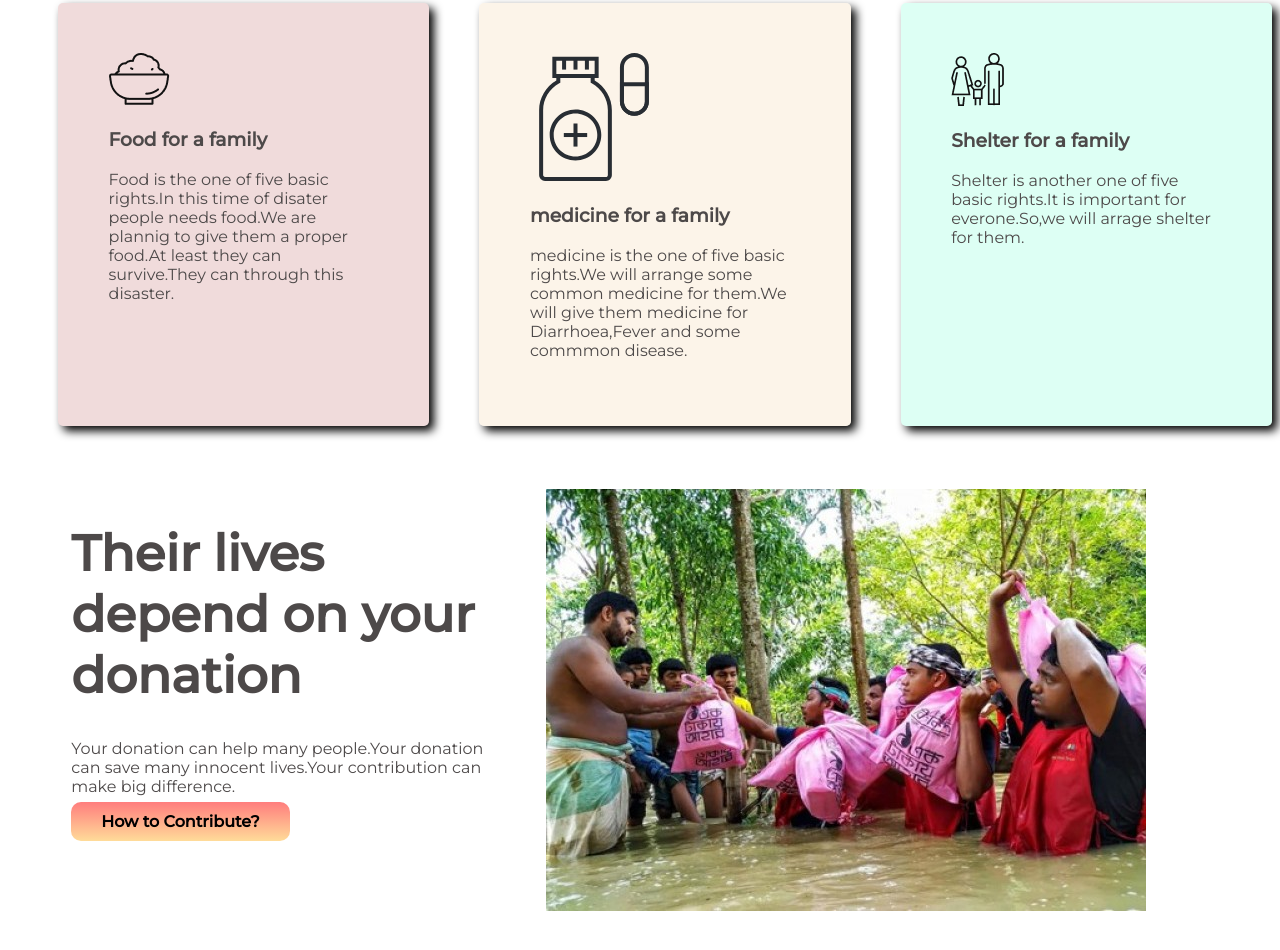
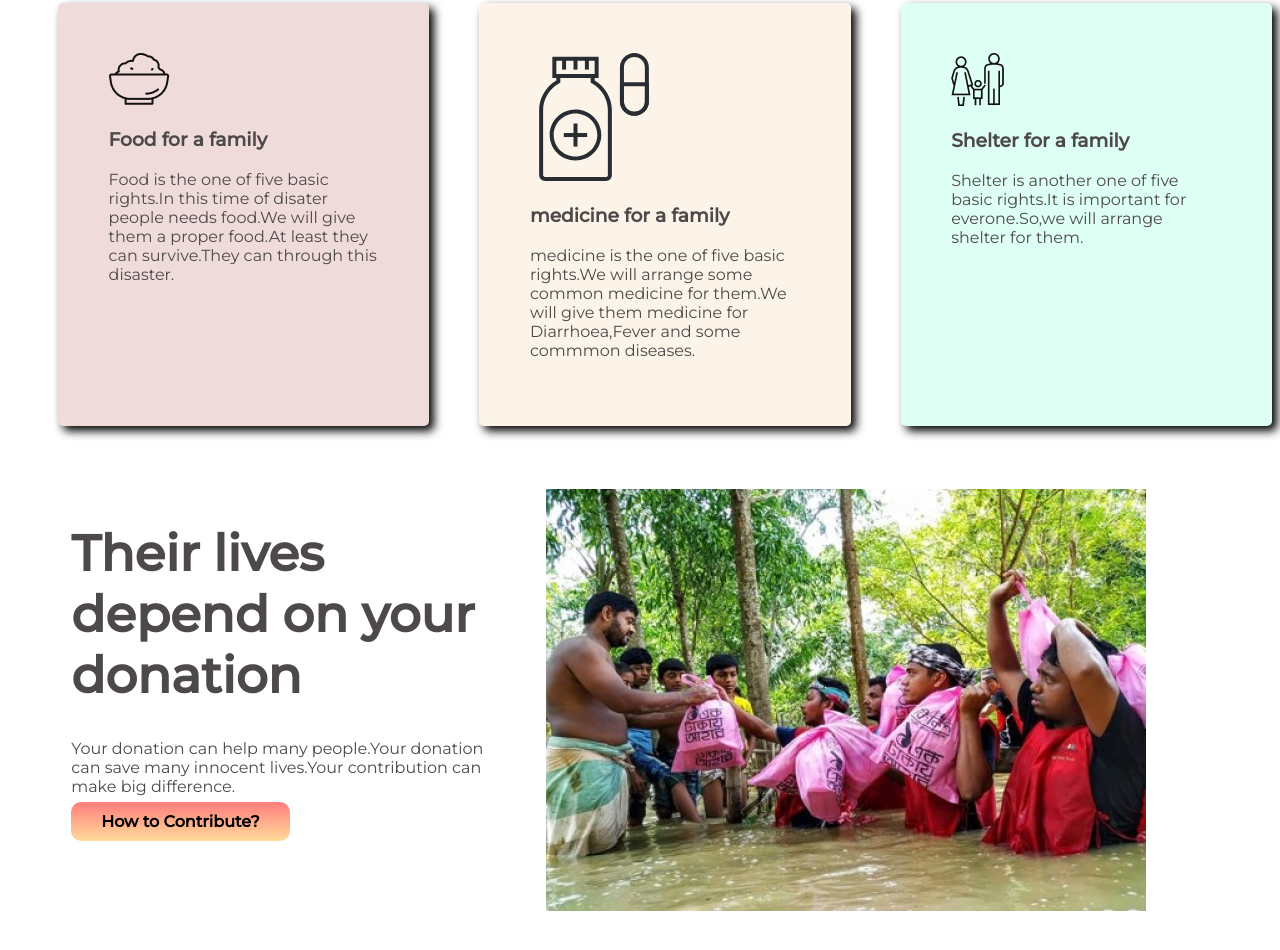
Before and after one commit to NazrulIslam-Chowdhury/flood-aid, a plain HTML site: page index.html in a window 1280 px wide. Shown: the part 1326-2276 px from the top of the page. Drawn offline with Linux system fonts and the light colour scheme.

Commit message:
assignment complete

```diff
--- a/index.html
+++ b/index.html
@@ -50,19 +50,19 @@
 
             <img src="icons/food.png" alt="">
             <h3>Food for a family</h3>
-            <p>Food is the one of five basic rights.In this time of disater people needs food.We are plannig to give
+            <p>Food is the one of five basic rights.In this time of disater people needs food.We will give
                 them a proper food.At least they can survive.They can through this disaster.</p>
         </div>
         <div id="plan2">
             <img src="icons/medicine.svg" alt="">
             <h3>medicine for a family</h3>
             <p>medicine is the one of five basic rights.We will arrange some common medicine for them.We will give them
-                medicine for Diarrhoea,Fever and some commmon disease.</p>
+                medicine for Diarrhoea,Fever and some commmon diseases.</p>
         </div>
         <div id="plan3">
             <img src="icons/shelter.png" alt="">
             <h3>Shelter for a family</h3>
-            <p>Shelter is another one of five basic rights.It is important for everone.So,we will arrage shelter for
+            <p>Shelter is another one of five basic rights.It is important for everone.So,we will arrange shelter for
                 them.</p>
         </div>
     </section>
```
